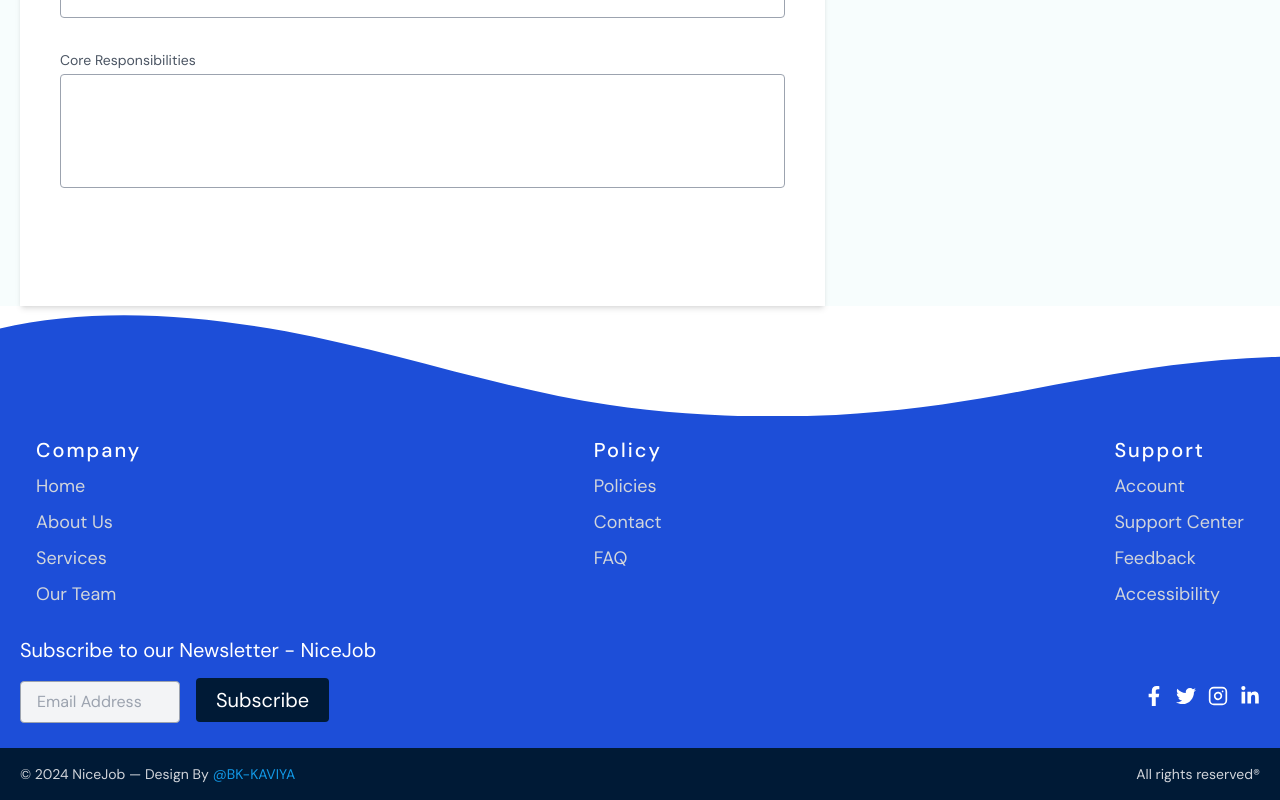
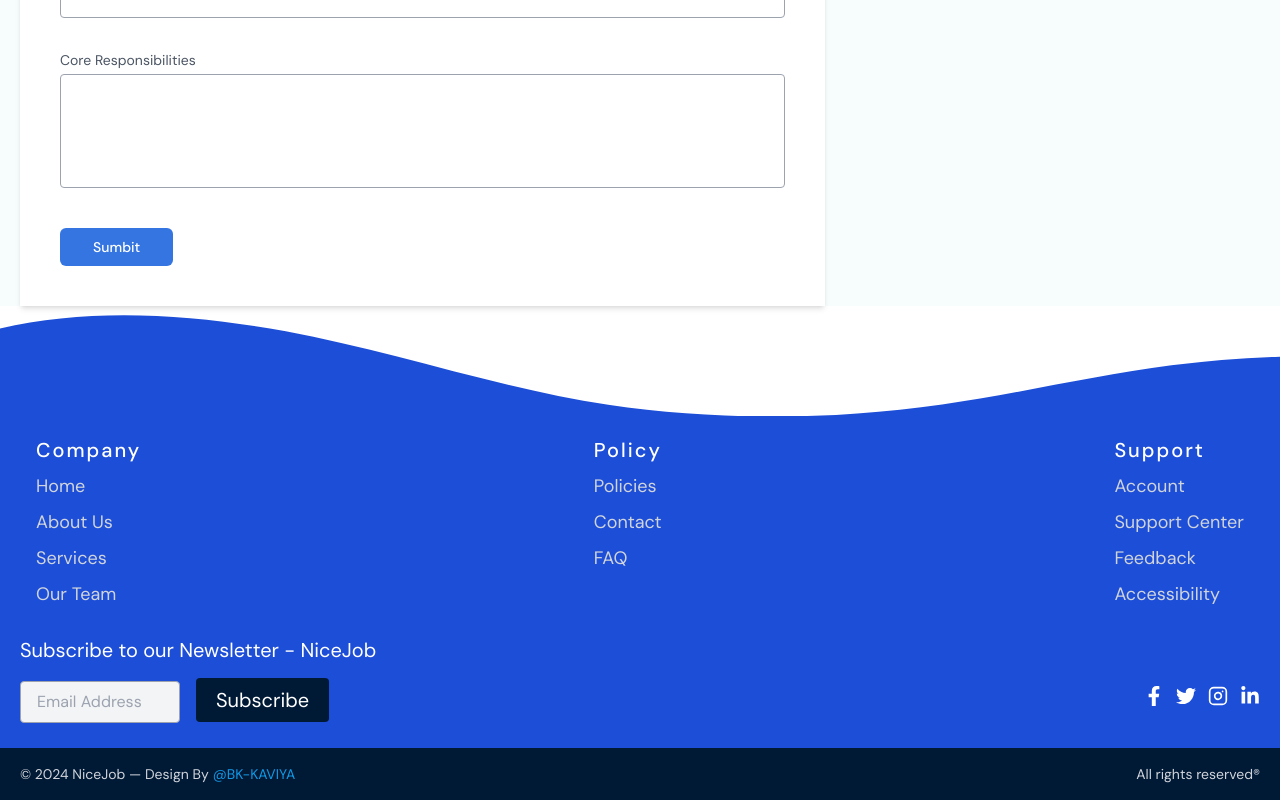
Before and after one commit to BK-KAVIYA/Full-Stack-Job-Finding-App, a React (Vite) app in the folder client/: page /post-job in a window 1280 px wide. Shown: the part 806-1606 px from the top of the page. Built offline with nearby package versions, Linux system fonts and the light colour scheme; no server answers.

Commit message:
job post button submit bug fix

```diff
--- a/client/src/Pages/PostJob.jsx
+++ b/client/src/Pages/PostJob.jsx
@@ -162,7 +162,7 @@ const onSubmit = async (data) => {};
             <div className='mt-2'>
               <CustomButton
                 type='submit'
-                containerStyles='inline-flex justify-center rounded-md border border-transparent bg-blue-600 px-8 py-2 text-sm font-medium text-white hover:bg-[#1d4fd846] hover:text-[#1d4fd8] focus:outline-none '
+                containerStyles='inline-flex justify-center rounded-md border border-transparent bg-blue px-8 py-2 text-sm font-medium text-white hover:bg-[#1d4fd846] hover:text-[#1d4fd8] focus:outline-none '
                 title='Sumbit'
               />
             </div>
```
